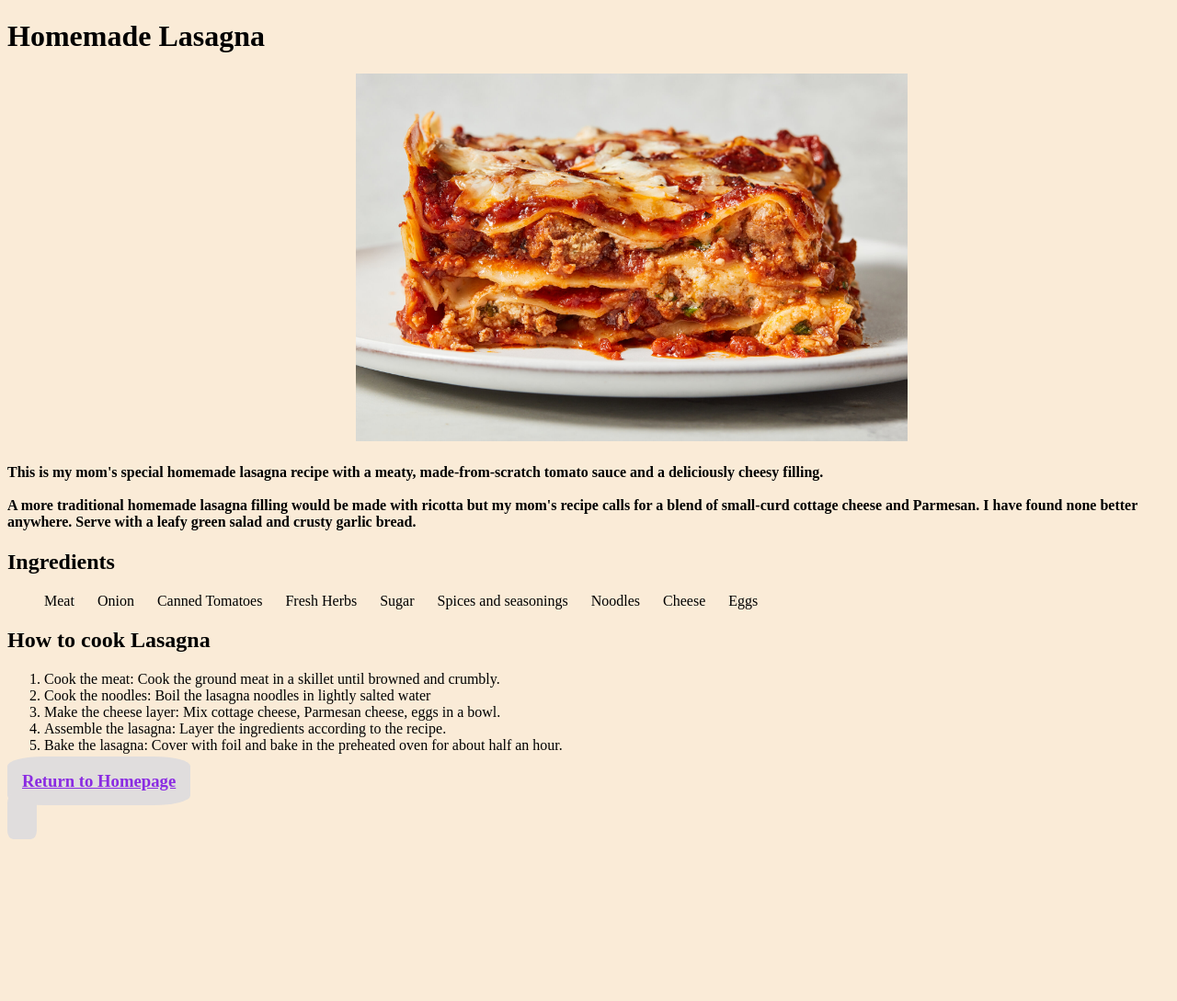
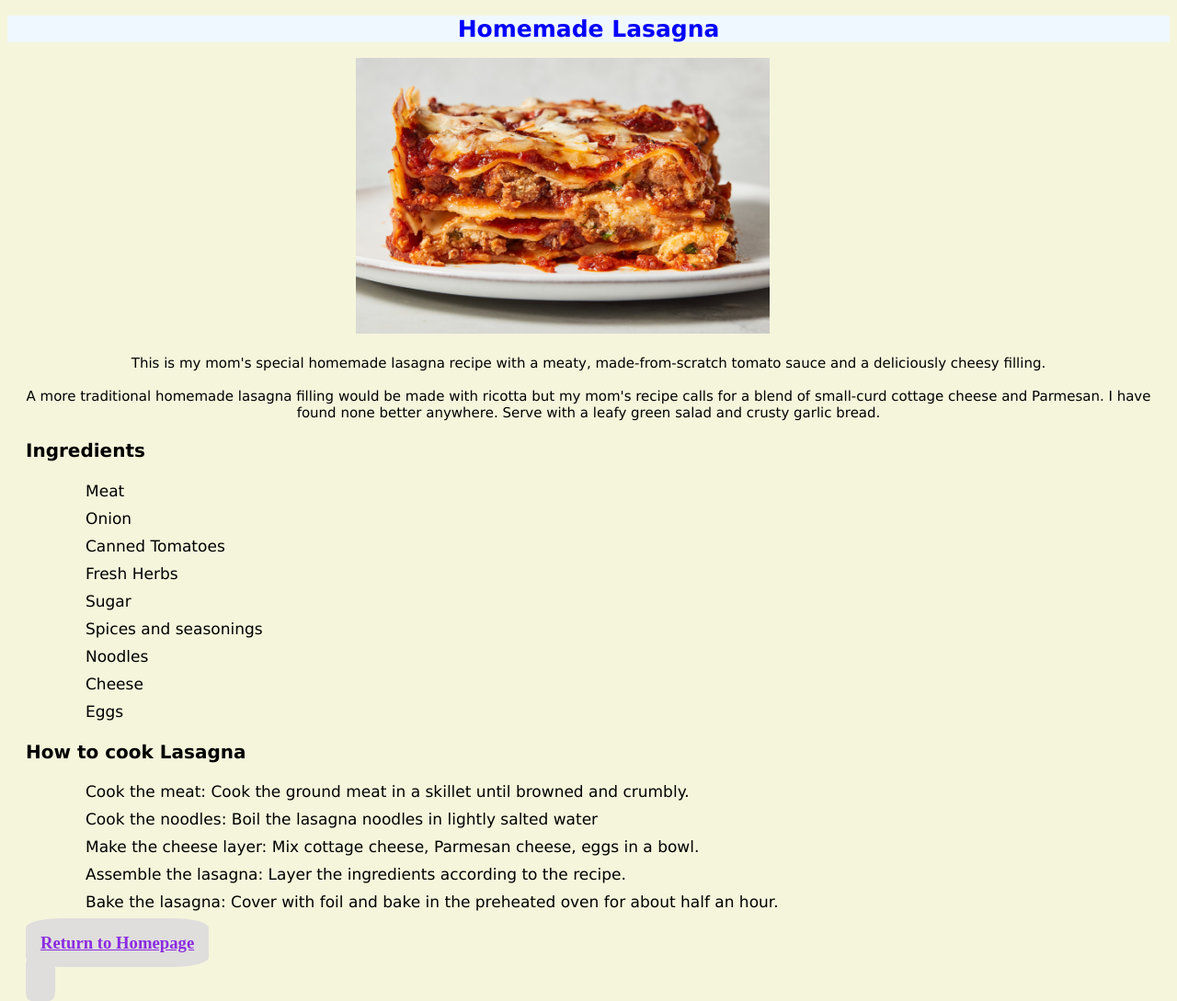
Before and after one commit to dipeshduwal/Odin-recipes, a plain HTML site: page recipes/lasagna.html in a window 1280 px wide. Shown: the whole page at 92% size. Before the commit the page ends 913 px from the top, so only its background shows below. Drawn offline with Linux system fonts and the light colour scheme; files that its build step writes are made by us from their sources.

Commit message:
Add CSS style and properties to cookies file.
Add CSS style and properties to pancakes file.

Add CSS style and properties to lasagna file.

```diff
--- a/recipes/lasagna.html
+++ b/recipes/lasagna.html
@@ -3,14 +3,14 @@
 <head>
     <meta charset="UTF-8">
     <meta name="viewport" content="width=device-width, initial-scale=1.0">
-    <link rel="stylesheet" href="style.css">
-    <title>Document</title>
+    <link rel="stylesheet" href="mystyle.css">
+    <title>Lasagna</title>
 </head>
 <body>
-    <h1>Homemade Lasagna</h1>
+    <h1 class="food">Homemade Lasagna</h1>
     <img src="../images/Lasagna.jpg" alt="Homemade Lasagna" width="600" height="400">
-    <h4>This is my mom's special homemade lasagna recipe with a meaty, made-from-scratch tomato sauce and a deliciously cheesy filling. <br><br> A more traditional homemade lasagna filling would be made with ricotta but my mom's recipe calls for a blend of small-curd cottage cheese and Parmesan. I have found none better anywhere. Serve with a leafy green salad and crusty garlic bread.</h4>
-    <h2>Ingredients</h2>
+    <h4 class="description">This is my mom's special homemade lasagna recipe with a meaty, made-from-scratch tomato sauce and a deliciously cheesy filling. <br><br> A more traditional homemade lasagna filling would be made with ricotta but my mom's recipe calls for a blend of small-curd cottage cheese and Parmesan. I have found none better anywhere. Serve with a leafy green salad and crusty garlic bread.</h4>
+    <h2 class="heading">Ingredients</h2>
     <ul>
         <li> Meat </li>
         <li> Onion </li>
@@ -22,7 +22,7 @@
         <li> Cheese </li>
         <li> Eggs </li>
     </ul>
-    <h2>How to cook Lasagna</h2>
+    <h2 class="heading">How to cook Lasagna</h2>
     <ol>
         <li> Cook the meat: Cook the ground meat in a skillet until browned and crumbly.  </li>
         <li> Cook the noodles: Boil the lasagna noodles in lightly salted water </li>
--- /dev/null
+++ b/recipes/mystyle.css
@@ -0,0 +1,57 @@
+*{
+    background-color: beige;
+}
+
+.food{
+    color: blue;
+    background-color: aliceblue;
+    font-size: 25px;
+    font-family: Verdana, sans-serif;
+    text-align: center;
+    font-weight: 800;
+}
+
+img{
+    width: auto;
+    height: 300px;
+ margin-left: 30%;
+}
+
+.description{
+    font-size: 15px;
+    font-family: Verdana, sans-serif;
+    text-align: center;
+    font-weight: 500;
+}
+
+.heading{
+    font-size: 20px;
+    font-family: Verdana, sans-serif;
+    margin-left: 20px;
+    font-weight: 700;
+}
+
+
+
+ul, ol{
+    gap: 25px;
+    margin-left: 20px;
+
+}
+
+a{
+    background-color: rgb(224, 221, 221);
+    border-radius: 20%;
+    padding: 16px;
+    margin: 20px;
+    color:blueviolet
+}
+
+li{
+    font-size: 17px;
+    font-family: Verdana, sans-serif;
+    display: flex;
+    padding: 5px;
+    margin-left: 20px;
+    font-weight: 500;
+}
```
Also changed, not shown: recipes/cookies.html (+6 -5 lines), recipes/pancakes.html (+6 -5 lines).
